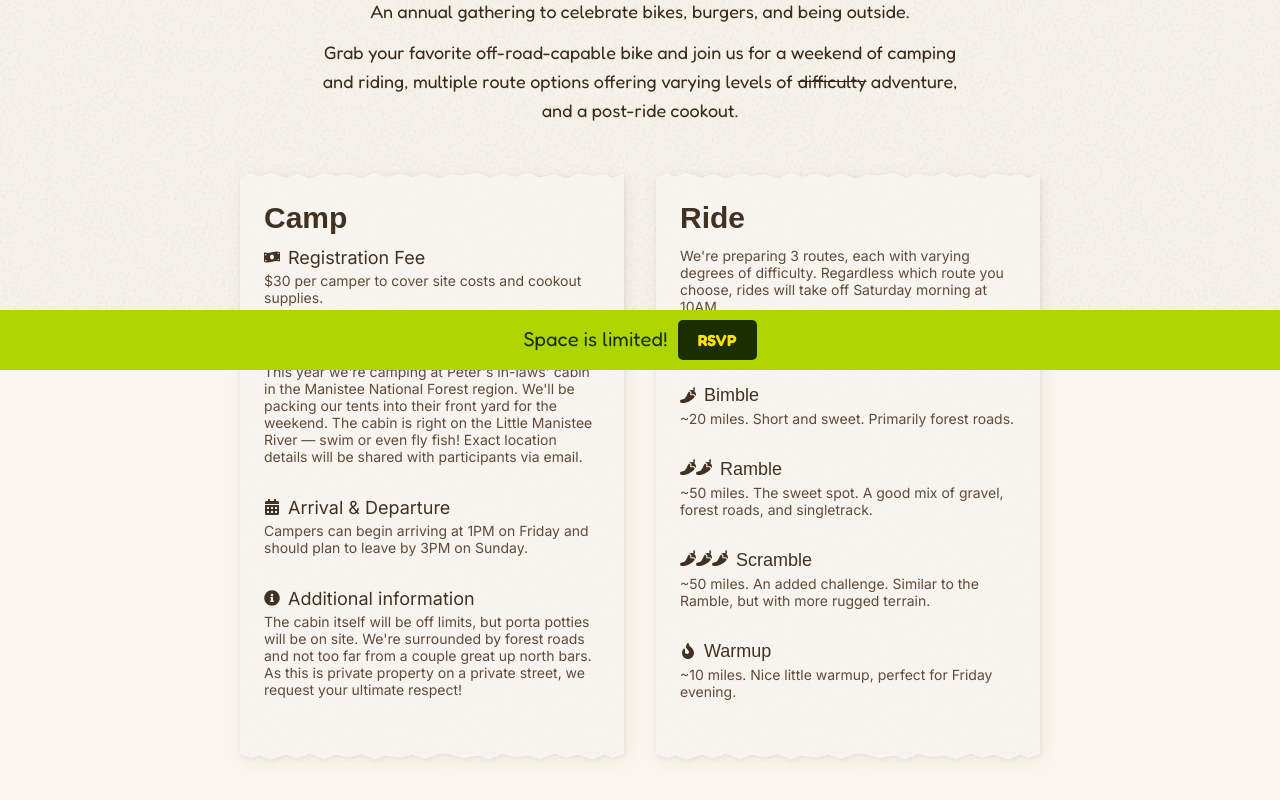
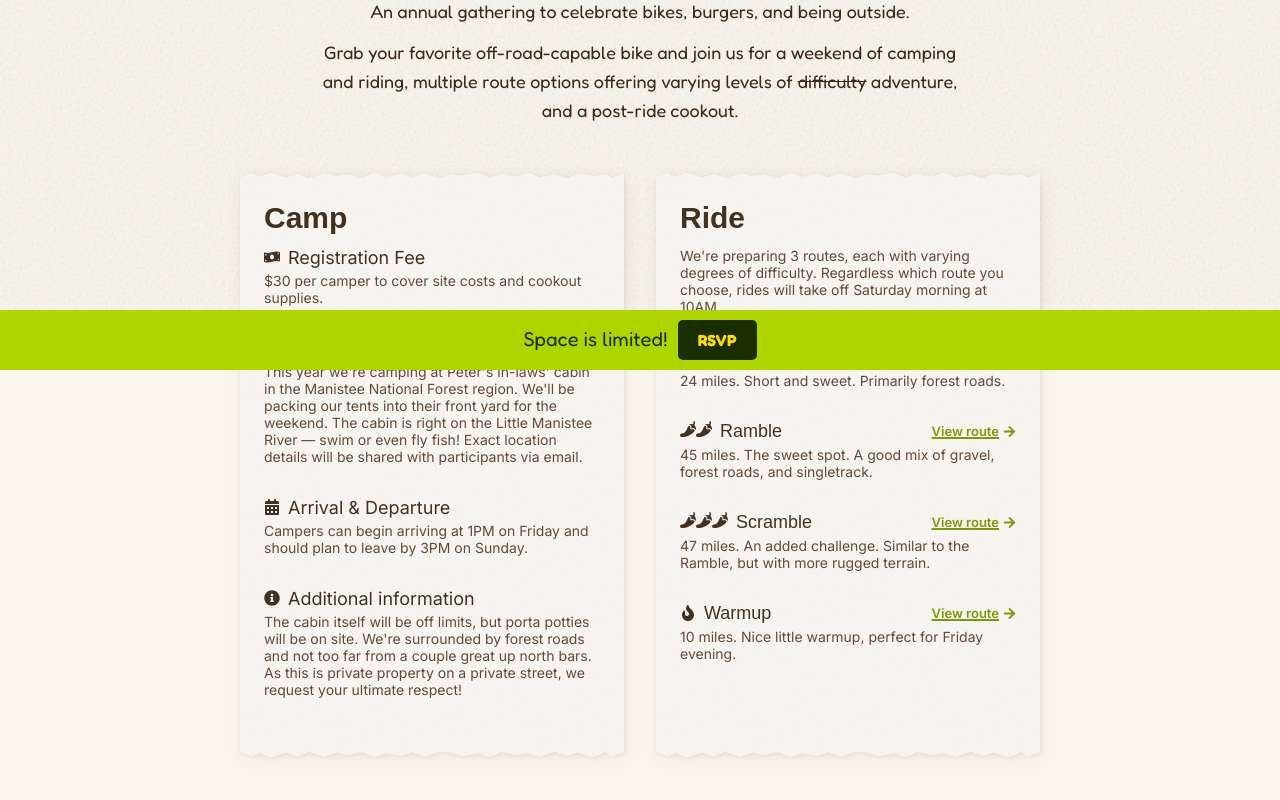
Before and after one commit to grahambewley/family-picnic, a Next.js app: page / in a window 1280 px wide. Shown: the part 430-1230 px from the top of the page. Built offline with nearby package versions, Linux system fonts and the light colour scheme; a web font is replaced by a local one.

Commit message:
Add route links and update distances for all rides

```diff
--- a/src/app/components/RideDetailsCard.tsx
+++ b/src/app/components/RideDetailsCard.tsx
@@ -1,5 +1,6 @@
+import Link from "next/link";
 import styles from "../page.module.css";
-import { FaPepperHot, FaFire } from "react-icons/fa";
+import { FaPepperHot, FaFire, FaArrowRight } from "react-icons/fa";
 
 export default function RideDetailsCard() {
   return (
@@ -7,15 +8,23 @@ export default function RideDetailsCard() {
       <h2>Ride</h2>
       <div className={styles.infoSection}>
         <p className={styles.helperText}>We&apos;re preparing 3 routes, each with varying degrees of difficulty. Regardless which route you choose, rides will take off Saturday morning at 10AM.</p>
-        <p className={styles.helperText}>Routes are still being finalized — exact details and links coming soon!</p>
       </div>
 
       <div className={styles.infoSection}>
         <div className={styles.infoWrapper}>
           <FaPepperHot className={styles.icon} />
           <p className={styles.routeName}>Bimble</p>
+          <Link
+            href="https://ridewithgps.com/routes/55437840"
+            className={styles.mapLink}
+            target="_blank"
+            rel="noopener noreferrer"
+          >
+            View route
+            <FaArrowRight />
+          </Link>
         </div>
-        <p className={styles.helperText}>~20 miles. Short and sweet. Primarily forest roads.</p>
+        <p className={styles.helperText}>24 miles. Short and sweet. Primarily forest roads.</p>
       </div>
       <div className={styles.infoSection}>
         <div className={styles.infoWrapper}>
@@ -24,8 +33,17 @@ export default function RideDetailsCard() {
             <FaPepperHot className={styles.icon} />
           </div>
           <p className={styles.routeName}>Ramble</p>
+          <Link
+            href="https://ridewithgps.com/routes/55437565"
+            className={styles.mapLink}
+            target="_blank"
+            rel="noopener noreferrer"
+          >
+            View route
+            <FaArrowRight />
+          </Link>
         </div>
-        <p className={styles.helperText}>~50 miles. The sweet spot. A good mix of gravel, forest roads, and singletrack.</p>
+        <p className={styles.helperText}>45 miles. The sweet spot. A good mix of gravel, forest roads, and singletrack.</p>
       </div>
 
       <div className={styles.infoSection}>
@@ -36,16 +54,34 @@ export default function RideDetailsCard() {
             <FaPepperHot className={styles.icon} />
           </div>
           <p className={styles.routeName}>Scramble</p>
+          <Link
+            href="https://ridewithgps.com/routes/54848978"
+            className={styles.mapLink}
+            target="_blank"
+            rel="noopener noreferrer"
+          >
+            View route
+            <FaArrowRight />
+          </Link>
         </div>
-        <p className={styles.helperText}>~50 miles. An added challenge. Similar to the Ramble, but with more rugged terrain.</p>
+        <p className={styles.helperText}>47 miles. An added challenge. Similar to the Ramble, but with more rugged terrain.</p>
       </div>
 
       <div className={styles.infoSection}>
         <div className={styles.infoWrapper}>
           <FaFire className={styles.icon} />
           <p className={styles.routeName}>Warmup</p>
+          <Link
+            href="https://ridewithgps.com/routes/54849548"
+            className={styles.mapLink}
+            target="_blank"
+            rel="noopener noreferrer"
+          >
+            View route
+            <FaArrowRight />
+          </Link>
         </div>
-        <p className={styles.helperText}>~10 miles. Nice little warmup, perfect for Friday evening.</p>
+        <p className={styles.helperText}>10 miles. Nice little warmup, perfect for Friday evening.</p>
       </div>
     </div>
   );
--- a/src/app/page.module.css
+++ b/src/app/page.module.css
@@ -245,9 +245,11 @@
   text-decoration: underline;
   text-decoration-thickness: 2px;
   font-weight: 600;
+  font-size: 13px;
+  white-space: nowrap;
   display: inline-flex;
   align-items: center;
-  gap: 0.5rem;
+  gap: 0.25rem;
 }
 
 @media (max-width: 600px) {
```
